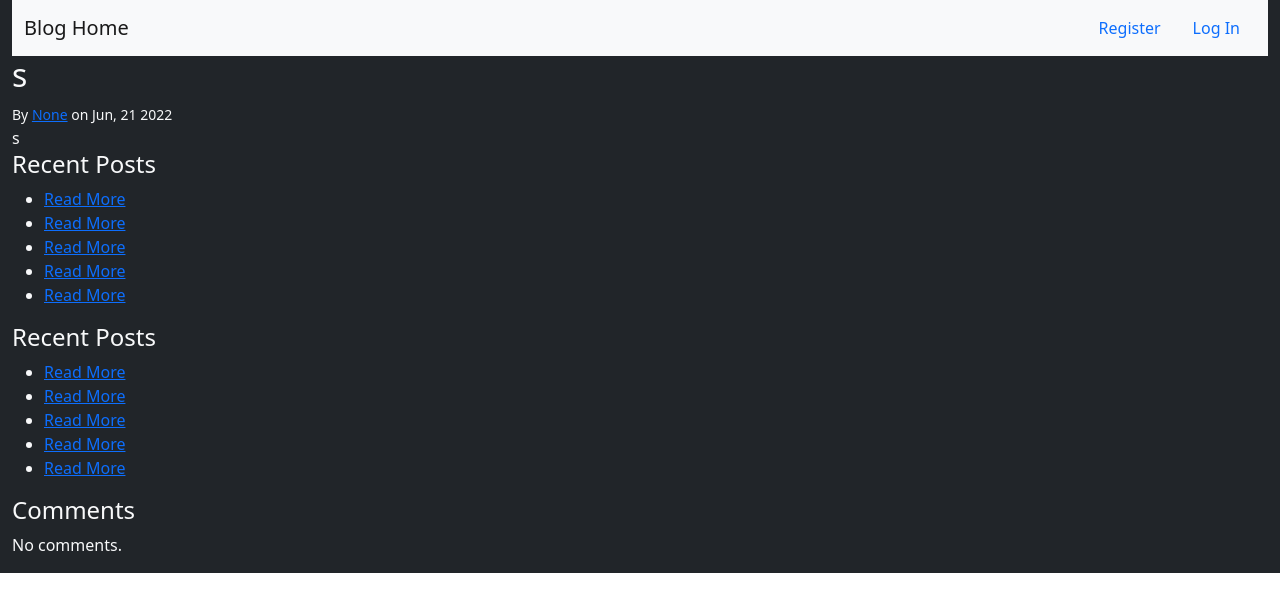
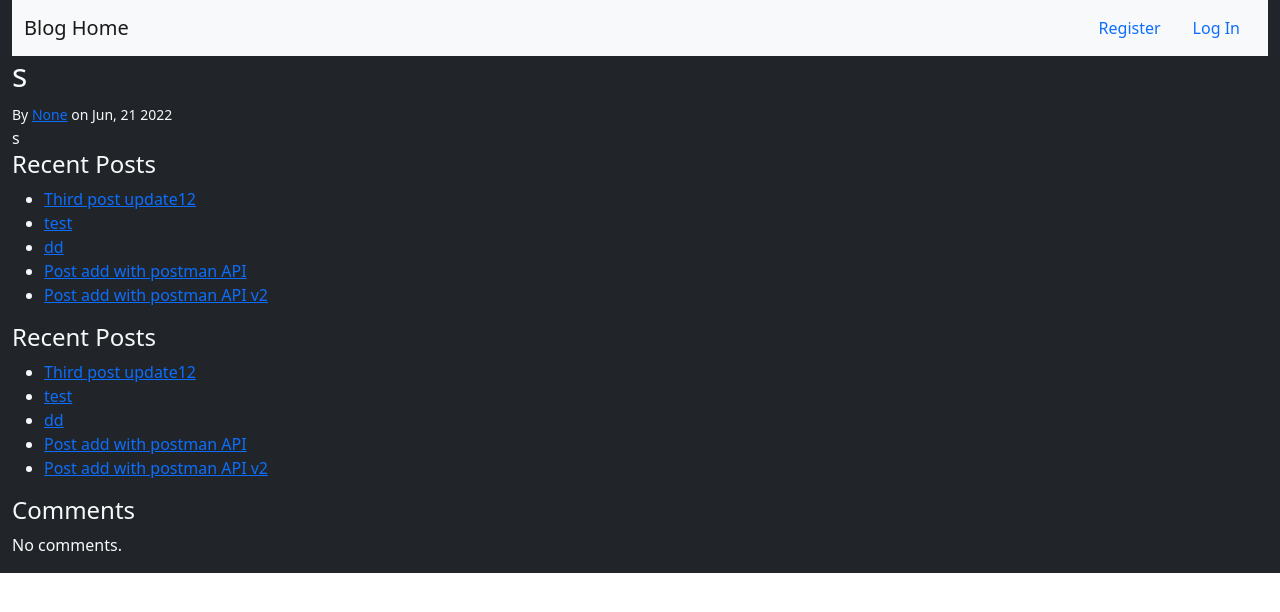
Before and after one commit to maaferna/codio_blango, a Django app: page /post/s/ in a window 1280 px wide. Shown: the top 612 px of the page. Run offline with Django 3.2, Linux system fonts and the light colour scheme; data comes from the database, SQL or seed files in the repository; data that the repository does not hold is empty; some libraries are stand-ins or nearby versions.

```diff
--- a/blango/urls.py
+++ b/blango/urls.py
@@ -31,10 +31,10 @@ urlpatterns = [
     path("accounts/", include("django.contrib.auth.urls")),
     path("accounts/", include("allauth.urls")),
     path("accounts/profile/", blango_auth.views.profile,name="profile"),
-    path("accounts/register/",RegistrationView.as_view(form_class=BlangoRegistrationForm),name="django_registration_register",
-),
+    path("accounts/register/",RegistrationView.as_view(form_class=BlangoRegistrationForm),name="django_registration_register",),
     path("accounts/",include("django_registration.backends.activation.urls")),
     path("api/v1/", include("blog.api.urls")),
+    path("post-table/", blog.views.post_table, name="blog-post-table"),
 ]
 
 
--- /dev/null
+++ b/blog/templates/blog/post-table.html
@@ -0,0 +1,5 @@
+{% extends "base.html" %}
+{% load static %}
+{% block content %}
+    <script src="{% static "blog/blog.js" %}"></script>
+{% endblock %}
--- a/blog/views.py
+++ b/blog/views.py
@@ -104,3 +104,7 @@ def post_detail(request, slug):
 def get_ip(request):
 	from django.http import HttpResponse
 	return HttpResponse(request.META['REMOTE_ADDR'])
+
+
+def post_table(request):
+	return render(request, 'blog/post-table.html')
--- a/templates/blog/post-list.html
+++ b/templates/blog/post-list.html
@@ -1,6 +1,6 @@
 <h4>{{ title }}</h4>
 <ul>
 {% for post in posts %}
-    <li><a href="{% url "blog-post-detail" post.slug %}">Read More</a></li>
+    <li><a href="{% url "blog-post-detail" post.slug %}">{{post.title}}</a></li>
 {% endfor %}
 </ul>
```
Also changed, not shown: blog/api/serializers.py (+2 -8 lines), blog/api/views.py (+25 -25 lines), blog/static/blog/blog.js (added, +43 -0 lines).
